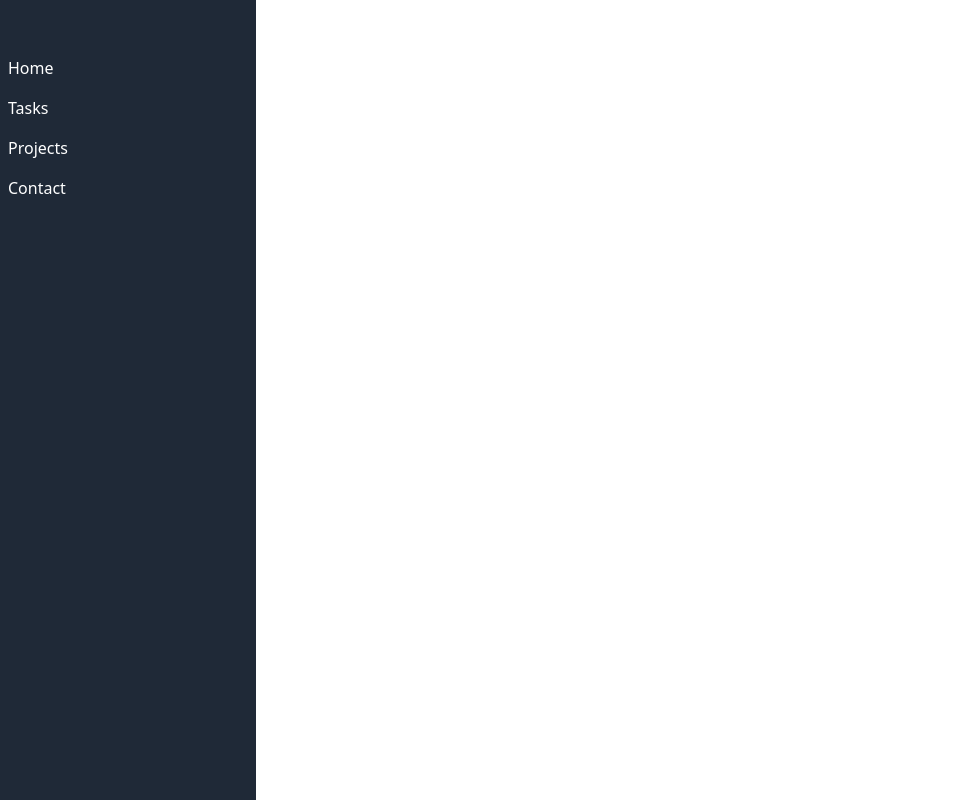
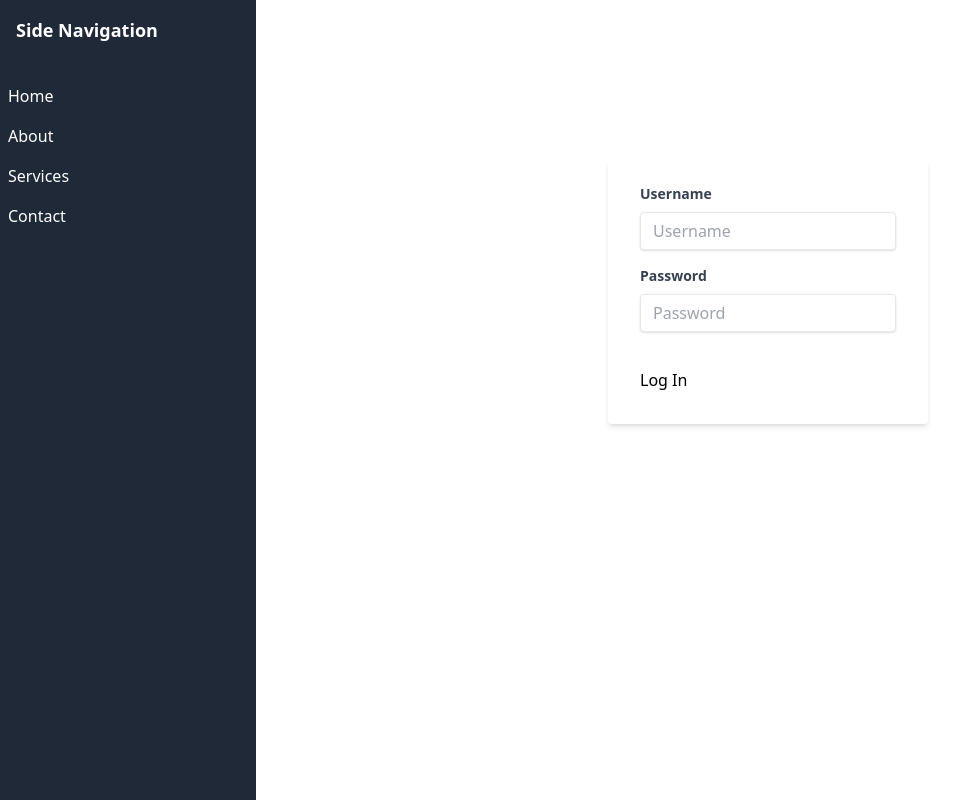
Before and after one commit to kaloyankolev13/task-app-frontend, a Vue app: page /admin/login in a window 1280 px wide. Shown: the top 800 px of the page, without its empty margins (0-979 px from the left). Built offline with nearby package versions, Linux system fonts and the light colour scheme.

Commit message:
fixed spacing

```diff
--- a/src/App.vue
+++ b/src/App.vue
@@ -1,19 +1,16 @@
+<template>
+  <div class="flex">
+    <SideNav />
+    <main class="flex-1 ml-64 p-4">
+      <router-view />
+    </main>
+  </div>
+</template>
+
 <script setup lang="ts">
-import { RouterLink, RouterView } from 'vue-router'
-import SideNavigation from './components/SideNavigation.vue'
-import HelloWorld from './components/HelloWorld.vue'
+import SideNav from './components/SideNavigation.vue';
 </script>
 
-<template>
-  <header>
-
-      <SideNavigation>
-      </SideNavigation>
-  </header>
-
-  <RouterView />
-</template>
-
-<style scoped>
-
+<style>
+/* Add any global styles if needed */
 </style>
--- a/src/components/SideNavigation.vue
+++ b/src/components/SideNavigation.vue
@@ -1,36 +1,31 @@
 <template>
-    <div class="flex">
-      <aside class="w-64 h-screen bg-gray-800 text-white">
+  <aside class="w-64 h-screen bg-gray-800 text-white fixed">
     <div class="p-4 text-lg font-semibold">
+      Side Navigation
     </div>
     <nav class="mt-4">
       <ul>
         <li v-for="item in navItems" :key="item.name" class="p-2 hover:bg-gray-700">
-              <a :href="item.link">{{ item.name }}</a>
+          <RouterLink :to="item.link">{{ item.name }}</RouterLink>
         </li>
       </ul>
     </nav>
   </aside>
-      <main class="flex-1 p-4">
-        <slot></slot>
-      </main>
-    </div>
 </template>
 
 <script lang="ts" setup>
 import { ref } from 'vue';
+import { RouterLink } from 'vue-router';
+
 interface NavItem {
   name: string;
   link: string;
 }
+
 const navItems = ref<NavItem[]>([
   { name: 'Home', link: '/' },
-    { name: 'Tasks', link: '/about' },
-    { name: 'Projects', link: '#' },
-    { name: 'Contact', link: '#' },
+  { name: 'About', link: '/about' },
+  { name: 'Services', link: '/services' },
+  { name: 'Contact', link: '/contact' },
 ]);
 </script>
-
-  <style scoped>
-  /* Add any additional styles if needed */
-  </style>
--- a/src/stores/projects.ts
+++ b/src/stores/projects.ts
@@ -1,3 +1,10 @@
 import { defineStore } from 'pinia'
 import axios from 'axios'
 import router from '../router'
+
+const useProjectsStore = defineStore('projects', {
+    state: () => ({
+        projects: [],
+        error: ''
+    }),
+})
--- a/src/views/Admin/LoginView.vue
+++ b/src/views/Admin/LoginView.vue
@@ -1,7 +1,5 @@
-<!-- eslint-disable vuejs-accessibility/label-has-for -->
-<!-- eslint-disable max-len -->
 <template>
-  <div class="w-full m-auto my-36 max-w-xs">
+  <div class="w-full max-w-xs m-auto my-36">
     <div v-if='user.message'>
       <h1>{{ user.message }}</h1>
       <ReloadButton />
@@ -10,7 +8,7 @@
       <form class="bg-white shadow-md rounded px-8 pt-6 pb-8 mb-4">
         <div class="mb-4">
           <label class="block text-gray-700 text-sm font-bold mb-2" for="username">
-            username
+            Username
           </label>
           <input
             class="shadow appearance-none border rounded w-full py-2 px-3 text-gray-700 leading-tight focus:outline-none focus:shadow-outline"
@@ -18,11 +16,11 @@
         </div>
         <div class="mb-6">
           <label class="block text-gray-700 text-sm font-bold mb-2" for="password">
-            password
+            Password
           </label>
           <input
-            class="shadow appearance-none border  focus:border-red-500 rounded w-full py-2 px-3 text-gray-700 mb-3 leading-tight focus:outline-none focus:shadow-outline"
-            type="password" name="password" v-model="user.password" id="password" placeholder="password">
+            class="shadow appearance-none border focus:border-red-500 rounded w-full py-2 px-3 text-gray-700 mb-3 leading-tight focus:outline-none focus:shadow-outline"
+            type="password" name="password" v-model="user.password" id="password" placeholder="Password">
         </div>
         <div class="flex items-center justify-between">
           <button class="btn-dark" type='button' @click='sendAdmin(user)'>
@@ -32,15 +30,13 @@
       </form>
     </div>
   </div>
-
 </template>
 
 <script setup lang='ts'>
-// import logIn from '../../api/user';
-import { useUserStore } from '../../stores/user';
-import { storeToRefs } from 'pinia'
+import { useUserStore } from '@/stores/user';
+import { storeToRefs } from 'pinia';
 import type { IUser } from '@/types/User';
-// import ReloadButton from '../../components/ReloadButton.vue';
+// import ReloadButton from '@/components/ReloadButton.vue';
 
 const userStore = useUserStore();
 const { user } = storeToRefs(userStore);
@@ -48,11 +44,8 @@ const { user } = storeToRefs(userStore);
 const sendAdmin = async (user: IUser) => {
   await userStore.login(user);
 }
-
-
-
-// const { user, sendAdmin } = logIn();
 </script>
 
-<style lang="scss" scoped></style>
-@/types/User
+<style scoped>
+/* Add any additional styles if needed */
+</style>
```
Lines whose indentation alone changed are shown as unchanged.
